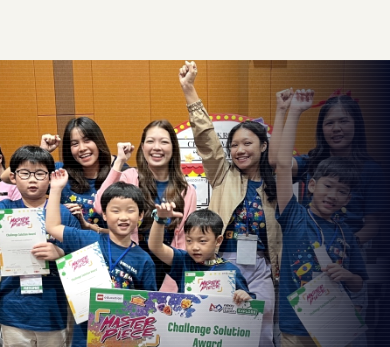
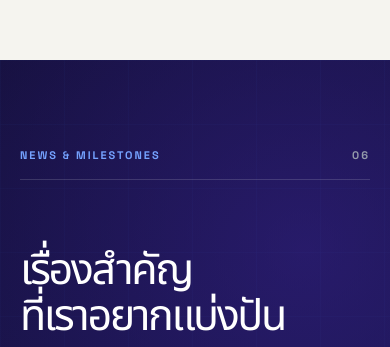
Before and after one commit to art19april/craft-code-robotic, a Next.js app: page / in a window 390 px wide. Shown: the part 11653-12000 px from the top of the page. Built offline with nearby package versions, Linux system fonts and the light colour scheme; no server answers.

Commit message:
Add visual news and achievement showcase

```diff
--- a/app/globals.css
+++ b/app/globals.css
@@ -228,6 +228,33 @@
 .award-card small { color: #a8aec0; }
 .competition-row { display: flex; flex-wrap: wrap; gap: 16px 22px; margin-top: 28px; color: #707b9e; font: 600 9px var(--font-display), sans-serif; letter-spacing: .12em; }
 
+.news-section { position: relative; overflow: hidden; padding: 120px max(6vw,32px); background: radial-gradient(circle at 78% 8%,rgba(72,42,176,.48),transparent 34%),linear-gradient(145deg,#07091d,#10164a 55%,#050716); }
+.news-section::before { content: ""; position: absolute; inset: 0; pointer-events: none; opacity: .12; background-image: linear-gradient(rgba(75,136,255,.28) 1px,transparent 1px),linear-gradient(90deg,rgba(75,136,255,.28) 1px,transparent 1px); background-size: 64px 64px; mask-image: linear-gradient(to bottom,#000,transparent 78%); }
+.news-section > * { position: relative; z-index: 1; }
+.news-head { display: grid; grid-template-columns: 1.2fr .8fr; gap: 10vw; align-items: end; margin: 68px 0 55px; }
+.news-head h2 { margin: 0; font-size: clamp(42px,5.2vw,78px); line-height: 1.08; letter-spacing: -.055em; }
+.news-head p { max-width: 620px; margin: 0; color: #aeb6d0; font-size: 17px; line-height: 1.85; }
+.milestone-grid { display: grid; grid-template-columns: 1.15fr .85fr; gap: 16px; }
+.milestone-card { position: relative; min-height: 610px; overflow: hidden; border: 1px solid rgba(255,255,255,.17); border-radius: 24px; background: #080b20; box-shadow: 0 35px 90px rgba(0,0,0,.28); }
+.milestone-card > img { width: 100%; height: 100%; object-fit: cover; transition: transform .9s cubic-bezier(.2,.7,.2,1),filter .5s; }
+.milestone-card:hover > img { transform: scale(1.035); filter: saturate(1.08); }
+.milestone-card::after { content: ""; position: absolute; inset: 0; background: linear-gradient(to top,rgba(3,5,18,.97) 2%,rgba(4,7,24,.62) 42%,transparent 72%); }
+.award-story > img { object-position: center; }
+.milestone-overlay { position: absolute; z-index: 2; left: 32px; right: 32px; bottom: 30px; }
+.news-badge { display: inline-flex; padding: 7px 10px; margin-bottom: 14px; border: 1px solid rgba(107,229,255,.45); border-radius: 999px; color: #73e8ff; background: rgba(25,109,151,.2); font: 700 9px var(--font-display),sans-serif; letter-spacing: .13em; }
+.gold-badge { color: var(--gold); border-color: rgba(255,201,40,.46); background: rgba(255,201,40,.09); }
+.dbd-mark { width: 150px; height: 62px; margin-bottom: 13px; padding: 8px; border-radius: 8px; object-fit: contain; background: #fff; }
+.milestone-overlay h3 { margin: 0 0 10px; font-size: clamp(24px,2.4vw,38px); line-height: 1.15; letter-spacing: -.035em; }
+.milestone-overlay p { max-width: 680px; margin: 0; color: #c2c8db; font-size: 14px; line-height: 1.75; }
+.competition-gallery { display: grid; grid-template-columns: 1.15fr .85fr .85fr; gap: 12px; margin-top: 16px; }
+.competition-gallery figure { position: relative; height: 270px; margin: 0; overflow: hidden; border: 1px solid rgba(255,255,255,.14); border-radius: 16px; background: #080b20; }
+.competition-gallery img { width: 100%; height: 100%; object-fit: cover; transition: transform .7s; }
+.competition-gallery figure:hover img { transform: scale(1.045); }
+.competition-gallery figure::after { content: ""; position: absolute; inset: 0; background: linear-gradient(to top,rgba(4,6,18,.88),transparent 60%); }
+.competition-gallery figcaption { position: absolute; z-index: 2; left: 18px; bottom: 16px; color: #fff; font: 650 10px var(--font-display),sans-serif; letter-spacing: .12em; }
+.competition-gallery figcaption span { margin-right: 10px; color: var(--gold); }
+.news-section .competition-row { justify-content: center; margin-top: 28px; color: #7784a9; }
+
 .team-head { display: grid; grid-template-columns: 1fr .8fr; gap: 10vw; align-items: end; }
 .team-head h2 { margin-top: 60px; }
 .team-head blockquote { margin: 0; padding-left: 28px; border-left: 3px solid var(--gold); color: #5f6572; font-size: 19px; line-height: 1.8; }
@@ -275,8 +302,8 @@
 
 /* Cinematic progressive reveal: supported browsers animate as sections enter view. */
 @supports (animation-timeline: view()) {
-  .section-kicker, .manifesto-grid, .program-intro, .flex-head, .lab-head, .experience-head, .team-head, .faq-layout,
-  .track-card, .config-grid article, .lab-grid article, .photo-grid figure, .award-card, .team-list article {
+  .section-kicker, .manifesto-grid, .program-intro, .flex-head, .lab-head, .experience-head, .team-head, .faq-layout, .news-head,
+  .track-card, .config-grid article, .lab-grid article, .photo-grid figure, .award-card, .team-list article, .milestone-card, .competition-gallery figure {
     animation: revealUp both cubic-bezier(.2,.75,.2,1);
     animation-timeline: view();
     animation-range: entry 5% cover 28%;
@@ -297,12 +324,13 @@
   .hero-copy { max-width: 850px; }
   .hero-visual { justify-self: center; width: min(78vw, 620px); }
   .portal-frame img { aspect-ratio: 5/4; }
-  .manifesto-grid, .program-intro, .experience-head, .team-head, .fees-head, .schedule-section, .flex-head, .lab-head { grid-template-columns: 1fr; gap: 40px; }
+  .manifesto-grid, .program-intro, .experience-head, .team-head, .fees-head, .schedule-section, .flex-head, .lab-head, .news-head { grid-template-columns: 1fr; gap: 40px; }
   .outcome-grid { grid-template-columns: repeat(2, 1fr); }
   .outcome-grid article:nth-child(2) { border-right: 0; }
   .program-card { grid-template-columns: 50px 1fr 1fr 48px; }
   .achievement-section { grid-template-columns: 1fr; }
   .achievement-image { min-height: 540px; }
+  .milestone-grid { grid-template-columns: 1fr; }.milestone-card { min-height: 590px; }.competition-gallery { grid-template-columns: 1fr 1fr; }.competition-gallery figure:first-child { grid-column: 1/-1; }
   .team-layout { grid-template-columns: 1fr; }
   .staff-poster { max-width: 620px; margin: 30px auto 0; }
   .config-grid { grid-template-columns: repeat(2,1fr); }.lab-grid { grid-template-columns: 1fr; }.lab-grid article { min-height: 260px; }.lab-grid h3 { margin-top: 48px; }
@@ -327,10 +355,10 @@
   .floating-card { min-width: 150px; padding: 12px; }
   .card-top { left: -4%; top: 10%; }
   .card-bottom { right: -3%; bottom: 10%; }
-  .manifesto, .program-section, .experience-section, .team-section, .faq-section, .fees-section, .schedule-section, .lab-section { padding: 90px 20px; }
+  .manifesto, .program-section, .experience-section, .team-section, .faq-section, .fees-section, .schedule-section, .lab-section, .news-section { padding: 90px 20px; }
   .flex-section { padding: 0 20px 90px; }
   .manifesto-grid { margin: 48px 0 55px; }
-  .manifesto h2, .program-intro h2, .experience-head h2, .achievement-copy h2, .team-head h2, .faq-layout h2, .fees-head h2, .schedule-copy h2, .flex-head h2, .lab-head h2 { font-size: 43px; }
+  .manifesto h2, .program-intro h2, .experience-head h2, .achievement-copy h2, .team-head h2, .faq-layout h2, .fees-head h2, .schedule-copy h2, .flex-head h2, .lab-head h2, .news-head h2 { font-size: 43px; }
   .outcome-grid { grid-template-columns: 1fr; }
   .outcome-grid article, .outcome-grid article:first-child { border-right: 0; border-bottom: 1px solid #cfd1d6; padding: 26px 0; }
   .outcome-grid h3 { margin-top: 20px; }
@@ -348,6 +376,7 @@
   .photo-grid .photo-large { height: 400px; }
   .achievement-image { min-height: 420px; }
   .achievement-copy { padding: 80px 20px; }
+  .milestone-card { min-height: 510px; border-radius: 18px; }.milestone-overlay { left: 20px; right: 20px; bottom: 20px; }.milestone-overlay p { font-size: 12px; }.dbd-mark { width: 125px; height: 52px; }.competition-gallery { grid-template-columns: 1fr; }.competition-gallery figure,.competition-gallery figure:first-child { grid-column: auto; height: 245px; }
   .team-list article { grid-template-columns: 28px 50px 1fr; gap: 12px; }
   .team-list h3 { flex-direction: column; gap: 4px; font-size: 18px; }
   .team-list p { grid-column: 3; margin-top: -8px; }
--- a/app/page.tsx
+++ b/app/page.tsx
@@ -71,6 +71,7 @@
         <div className="nav-links">
           <a href="#programs">Roadmap</a>
           <a href="#flexible">รูปแบบเรียน</a>
+          <a href="#news">ข่าว & ผลงาน</a>
           <a href="#schedule">เวลาเรียน</a>
           <a href="#team">ทีมครู</a>
         </div>
@@ -78,7 +79,7 @@
         <details className="mobile-menu">
           <summary aria-label="เปิดเมนู">เมนู</summary>
           <div>
-            <a href="#programs">Roadmap</a><a href="#flexible">รูปแบบเรียน</a><a href="#schedule">เวลาเรียน</a><a href="#team">ทีมครู</a>
+            <a href="#programs">Roadmap</a><a href="#flexible">รูปแบบเรียน</a><a href="#news">ข่าว & ผลงาน</a><a href="#schedule">เวลาเรียน</a><a href="#team">ทีมครู</a>
             <a href={LINE_URL} target="_blank" rel="noreferrer">ทดลองเรียนฟรี ↗</a>
           </div>
         </details>
@@ -170,7 +171,26 @@
         <div className="photo-grid"><figure className="photo-large"><img src="/images/coding-class.jpeg" alt="ครู Craft Code ดูแลนักเรียนในคลาส Coding" /><figcaption>SMALL CLASS · CLOSE COACHING</figcaption></figure><figure><img src="/images/cassiope-room.jpeg" alt="ห้องเรียน Cassiope ของ Craft Code" /><figcaption>ROBOTICS LAB</figcaption></figure><figure><img src="/images/stella-room.jpeg" alt="ห้องเรียน Stella ของ Craft Code" /><figcaption>CREATIVE PLAY SPACE</figcaption></figure></div>
       </section>
 
-      <section className="achievement-section" id="achievement"><div className="achievement-image"><img src="/images/fll-award.jpeg" alt="นักเรียน Craft Code รับรางวัล Challenge Solution Award" /><div className="scanline" aria-hidden="true" /></div><div className="achievement-copy"><div className="section-kicker light">BEYOND THE CLASSROOM <span>06</span></div><h2>จากห้องเรียน<br />สู่เวทีจริง</h2><p>การแข่งขันคือพื้นที่ให้น้องใช้ทั้งตรรกะ ความคิดสร้างสรรค์ และทีมเวิร์ก ภายใต้สถานการณ์จริง ไม่ใช่เพื่อชนะอย่างเดียว แต่เพื่อเห็นว่าตัวเองไปได้ไกลแค่ไหน</p><div className="award-card"><span>2025</span><div><strong>STEM AWARD · FLL THAILAND</strong><small>พร้อมผลงาน Robot Game อันดับ 8</small></div></div><div className="competition-row"><span>FIRST LEGO LEAGUE</span><span>WRO</span><span>IRSA</span><span>TIRT TAIWAN</span></div></div></section>
+      <section className="news-section" id="news">
+        <div className="section-kicker light">NEWS & MILESTONES <span>06</span></div>
+        <div className="news-head"><h2>เรื่องสำคัญ<br />ที่เราอยากแบ่งปัน</h2><p>มาตรฐานของสถาบันและประสบการณ์บนเวทีจริง คืออีกส่วนหนึ่งของการเรียนรู้ที่ผู้ปกครองควรได้เห็น</p></div>
+        <div className="milestone-grid">
+          <article className="milestone-card dbd-story">
+            <img src="/images/dbd-franchise-standard-2026.jpg" alt="Craft Code Robotic เข้ารับประกาศนียบัตร DBD Franchise Standard 2026" />
+            <div className="milestone-overlay"><div className="news-badge">LATEST · 2026</div><img className="dbd-mark" src="/images/dbd-franchise-standard-logo.jpg" alt="DBD Franchise Standard" /><h3>ก้าวสำคัญของ Craft Code Robotic</h3><p>เข้ารับประกาศนียบัตรจากกรมพัฒนาธุรกิจการค้า ในโครงการ DBD Franchise Standard 2026 สะท้อนความตั้งใจในการพัฒนาระบบการเรียนรู้และการดำเนินงานอย่างมีมาตรฐาน</p></div>
+          </article>
+          <article className="milestone-card award-story">
+            <img src="/images/fll-award.jpeg" alt="นักเรียน Craft Code รับรางวัล Challenge Solution Award" />
+            <div className="milestone-overlay"><div className="news-badge gold-badge">COMPETITION</div><h3>จากห้องเรียน สู่เวทีจริง</h3><p>Challenge Solution Award · FIRST LEGO League Thailand พร้อมประสบการณ์แก้โจทย์ ทำงานเป็นทีม และนำเสนอผลงานจริง</p></div>
+          </article>
+        </div>
+        <div className="competition-gallery" aria-label="ภาพบรรยากาศการเรียนรู้และการแข่งขัน">
+          <figure><img src="/images/craft-code-community.jpeg" alt="ทีมนักเรียน Craft Code ร่วมกิจกรรม" /><figcaption><span>01</span>TEAM EXPERIENCE</figcaption></figure>
+          <figure><img src="/images/robot-activity.jpeg" alt="กิจกรรมหุ่นยนต์ของ Craft Code" /><figcaption><span>02</span>ROBOTICS CHALLENGE</figcaption></figure>
+          <figure><img src="/images/coding-class.jpeg" alt="ครูดูแลนักเรียนในคลาสโค้ดดิ้ง" /><figcaption><span>03</span>COACHING & PRACTICE</figcaption></figure>
+        </div>
+        <div className="competition-row"><span>FIRST LEGO LEAGUE</span><span>WRO</span><span>IRSA</span><span>TIRT TAIWAN</span></div>
+      </section>
 
       <section className="team-section" id="team">
         <div className="team-head"><div><div className="section-kicker">ACADEMIC STAFF <span>07</span></div><h2>ทีมครูที่เชี่ยวชาญ<br />และเข้าใจผู้เรียน</h2></div><blockquote>“เราไม่ได้แค่สอน Class แต่คอย Feed Forward และดูแลน้อง ๆ เหมือนเป็นลูกของเราเอง”</blockquote></div>
```
Also changed, not shown: public/images/dbd-franchise-standard-2026.jpg (added), public/images/dbd-franchise-standard-logo.jpg (added).
